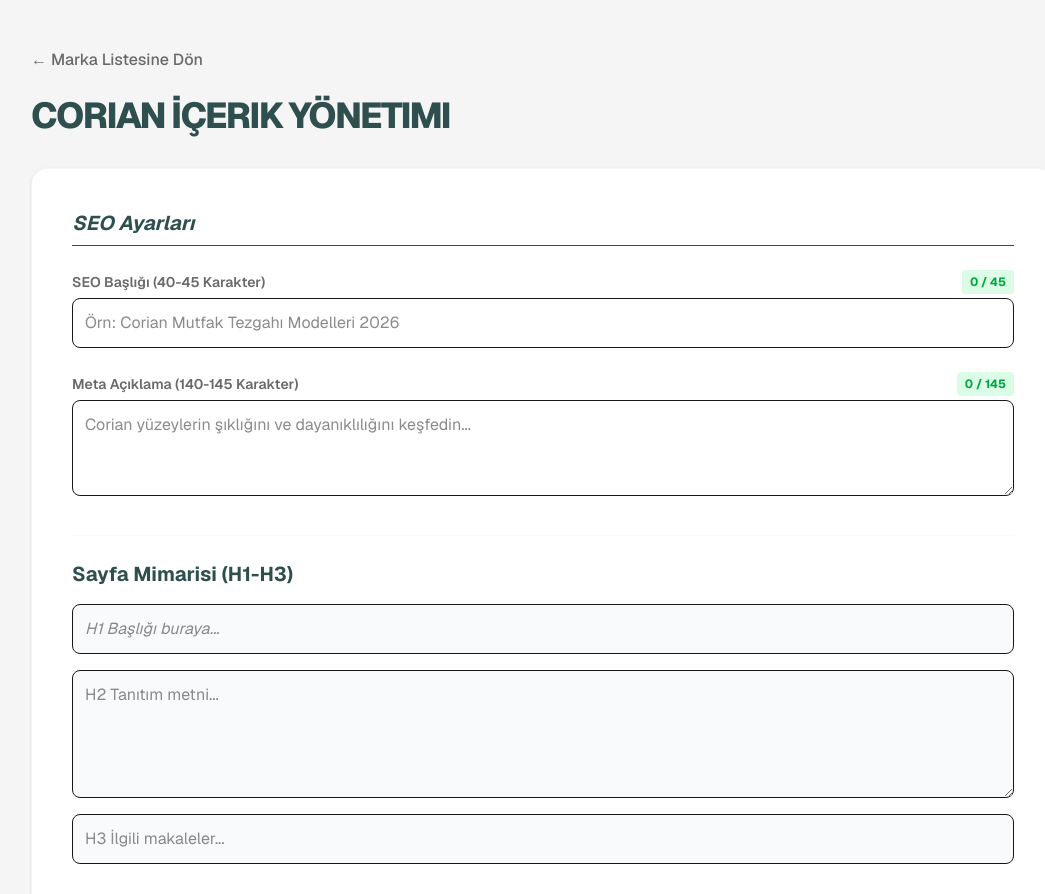
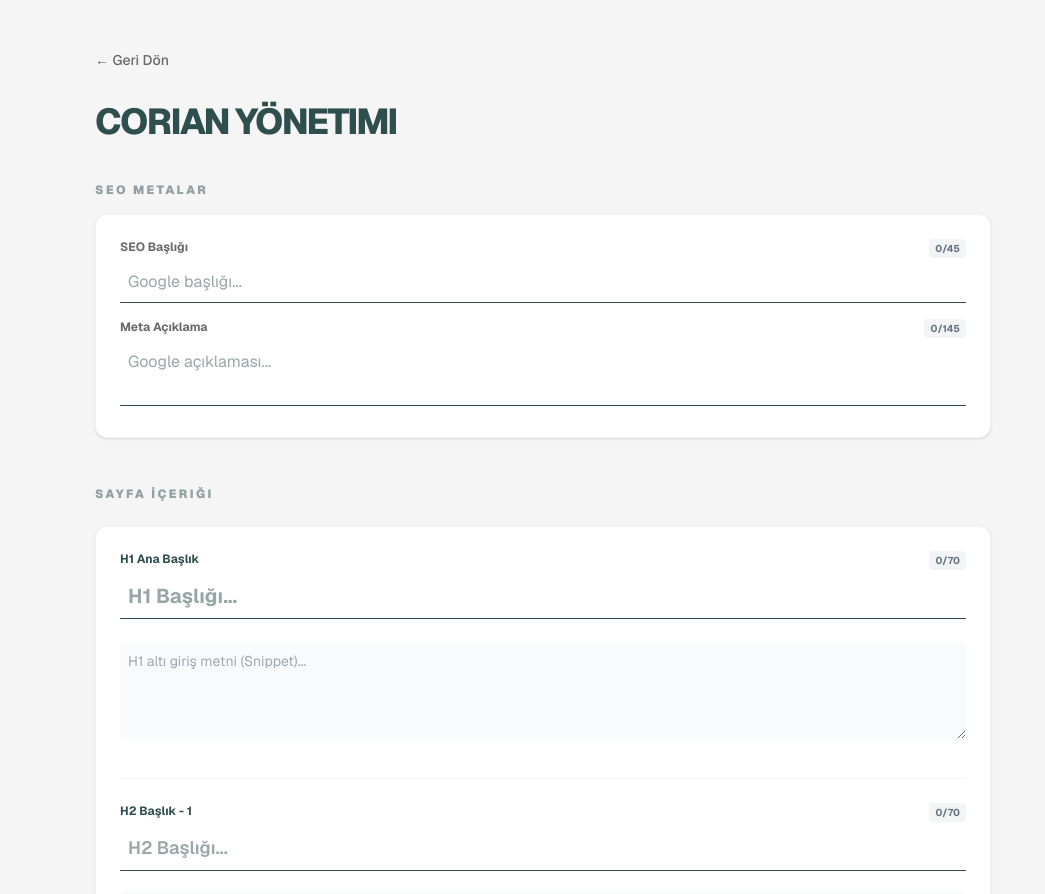
Before and after one commit to ozgurtasarimmobilya-create/my-admin-panel, a Next.js app: page /icerik-yonetimi/corian in a window 1280 px wide. Shown: the top 894 px of the page, without its empty margins (97-1142 px from the left). Built offline with nearby package versions, Linux system fonts and the light colour scheme.

Commit message:
vercel hatasi icin tip tanimlamalari eklendi

```diff
--- a/app/icerik-yonetimi/corian/page.tsx
+++ b/app/icerik-yonetimi/corian/page.tsx
@@ -1,76 +1,100 @@
-'use client'; // Bu satır sayfanın canlı etkileşimli olmasını sağlar
+'use client';
 
 import { useState } from 'react';
 import Link from 'next/link';
 
+// Hata almamak için veri yapısını tanımlıyoruz
+interface ContentItem {
+  t: string;
+  c: string;
+}
+
 export default function CorianPanel() {
   const [title, setTitle] = useState('');
-  const [description, setDescription] = useState('');
+  const [desc, setDesc] = useState('');
+  const [h1, setH1] = useState<ContentItem>({ t: '', c: '' });
+  const [h2List, setH2List] = useState<ContentItem[]>([{ t: '', c: '' }]);
+  const [h3List, setH3List] = useState<ContentItem[]>([]);
+  const [h4List, setH4List] = useState<ContentItem[]>([]);
+
+  const Counter = ({ current, limit }: { current: number, limit: number }) => (
+    <span className={`text-[10px] font-bold px-1.5 py-0.5 rounded ${current > limit ? 'bg-red-100 text-red-600' : 'bg-gray-100 text-gray-500'}`}>
+      {current}/{limit}
+    </span>
+  );
 
   return (
-    <main className="min-h-screen bg-[#F5F5F5] p-12 font-sans">
-      <div className="max-w-5xl mx-auto">
-        <Link href="/icerik-yonetimi" className="text-[#696969] hover:text-[#2F4F4F] mb-6 inline-block font-medium">
-          ← Marka Listesine Dön
-        </Link>
+    <main className="min-h-screen bg-[#F5F5F5] p-12 font-sans text-left text-[#2F4F4F]">
+      <div className="max-w-4xl mx-auto">
+        <Link href="/icerik-yonetimi" className="text-[#696969] hover:text-[#2F4F4F] mb-8 inline-block text-sm font-medium">← Geri Dön</Link>
 
-        <h1 className="text-4xl font-extrabold text-[#2F4F4F] mb-8 uppercase tracking-tighter">
-          Corian İçerik Yönetimi
-        </h1>
+        <h1 className="text-4xl font-extrabold mb-10 tracking-tighter uppercase">Corian Yönetimi</h1>
 
-        <div className="space-y-8 bg-white p-10 rounded-2xl shadow-sm border border-gray-100 text-left">
-
-          {/* SEO Bölümü */}
-          <section className="space-y-6">
-            <h2 className="text-xl font-bold text-[#2F4F4F] border-b pb-2 italic">SEO Ayarları</h2>
-
-            {/* SEO Başlığı Sayacı */}
-            <div>
-              <div className="flex justify-between items-center mb-1">
-                <label className="text-sm font-semibold text-[#696969]">SEO Başlığı (40-45 Karakter)</label>
-                <span className={`text-xs font-bold px-2 py-1 rounded ${title.length > 45 ? 'bg-red-100 text-red-600' : 'bg-green-100 text-green-600'}`}>
-                  {title.length} / 45
-                </span>
+        <div className="space-y-12">
+          {/* SEO SECTION */}
+          <section className="space-y-4">
+            <h2 className="text-xs font-black uppercase tracking-[0.2em] opacity-50">SEO Metalar</h2>
+            <div className="bg-white p-6 rounded-xl shadow-sm border border-gray-100 space-y-4">
+              <div>
+                <div className="flex justify-between mb-1"><label className="text-xs font-bold text-[#696969]">SEO Başlığı</label><Counter current={title.length} limit={45} /></div>
+                <input type="text" value={title} onChange={(e) => setTitle(e.target.value)} className="w-full p-2 border-b focus:border-[#2F4F4F] outline-none bg-transparent" placeholder="Google başlığı..." />
               </div>
-              <input
-                type="text"
-                value={title}
-                onChange={(e) => setTitle(e.target.value)}
-                className="w-full p-3 border rounded-lg focus:ring-2 focus:ring-[#2F4F4F] outline-none transition-all"
-                placeholder="Örn: Corian Mutfak Tezgahı Modelleri 2026"
-              />
-            </div>
-
-            {/* Meta Açıklama Sayacı */}
-            <div>
-              <div className="flex justify-between items-center mb-1">
-                <label className="text-sm font-semibold text-[#696969]">Meta Açıklama (140-145 Karakter)</label>
-                <span className={`text-xs font-bold px-2 py-1 rounded ${description.length > 145 ? 'bg-red-100 text-red-600' : 'bg-green-100 text-green-600'}`}>
-                  {description.length} / 145
-                </span>
+              <div>
+                <div className="flex justify-between mb-1"><label className="text-xs font-bold text-[#696969]">Meta Açıklama</label><Counter current={desc.length} limit={145} /></div>
+                <textarea value={desc} onChange={(e) => setDesc(e.target.value)} className="w-full p-2 border-b focus:border-[#2F4F4F] outline-none bg-transparent h-16 resize-none" placeholder="Google açıklaması..." />
               </div>
-              <textarea
-                value={description}
-                onChange={(e) => setDescription(e.target.value)}
-                className="w-full p-3 border rounded-lg h-24 focus:ring-2 focus:ring-[#2F4F4F] outline-none transition-all"
-                placeholder="Corian yüzeylerin şıklığını ve dayanıklılığını keşfedin..."
-              />
             </div>
           </section>
 
-          {/* İçerik Hiyerarşisi */}
-          <section className="space-y-4 pt-6 border-t border-gray-50">
-            <h2 className="text-xl font-bold text-[#2F4F4F] mb-4">Sayfa Mimarisi (H1-H3)</h2>
-            <div className="grid gap-4">
-              <input type="text" className="w-full p-3 border rounded-lg bg-gray-50 italic" placeholder="H1 Başlığı buraya..." />
-              <textarea className="w-full p-3 border rounded-lg h-32 bg-gray-50" placeholder="H2 Tanıtım metni..."></textarea>
-              <input type="text" className="w-full p-3 border rounded-lg bg-gray-50" placeholder="H3 İlgili makaleler..." />
+          {/* CONTENT SECTION */}
+          <section className="space-y-6">
+            <h2 className="text-xs font-black uppercase tracking-[0.2em] opacity-50">Sayfa İçeriği</h2>
+
+            <div className="bg-white p-6 rounded-xl shadow-sm border border-gray-100 space-y-8">
+              {/* H1 & Giriş */}
+              <div className="space-y-4">
+                <div className="flex justify-between mb-1"><label className="text-xs font-bold">H1 Ana Başlık</label><Counter current={h1.t.length} limit={70} /></div>
+                <input type="text" value={h1.t} onChange={(e) => setH1({...h1, t: e.target.value})} className="w-full p-2 font-bold text-xl border-b outline-none" placeholder="H1 Başlığı..." />
+                <textarea value={h1.c} onChange={(e) => setH1({...h1, c: e.target.value})} className="w-full p-2 mt-2 text-sm text-gray-600 bg-gray-50 rounded outline-none h-24" placeholder="H1 altı giriş metni (Snippet)..." />
+              </div>
+
+              {/* H2 Listesi */}
+              {h2List.map((item, i) => (
+                <div key={`h2-${i}`} className="pt-6 border-t border-gray-100 space-y-3">
+                  <div className="flex justify-between mb-1"><label className="text-xs font-bold">H2 Başlık - {i+1}</label><Counter current={item.t.length} limit={70} /></div>
+                  <input type="text" value={item.t} onChange={(e) => {const n=[...h2List]; n[i].t=e.target.value; setH2List(n)}} className="w-full p-2 font-semibold border-b outline-none text-lg" placeholder="H2 Başlığı..." />
+                  <textarea value={item.c} onChange={(e) => {const n=[...h2List]; n[i].c=e.target.value; setH2List(n)}} className="w-full p-2 mt-2 text-sm text-gray-600 bg-gray-50 rounded outline-none h-32" placeholder="H2 içerik metni..." />
+                </div>
+              ))}
+
+              {/* H3 Listesi */}
+              {h3List.map((item, i) => (
+                <div key={`h3-${i}`} className="pt-6 border-t border-gray-100 pl-6 border-l-2 border-gray-200 space-y-3">
+                  <div className="flex justify-between mb-1"><label className="text-xs font-bold">H3 Başlık - {i+1}</label><Counter current={item.t.length} limit={70} /></div>
+                  <input type="text" value={item.t} onChange={(e) => {const n=[...h3List]; n[i].t=e.target.value; setH3List(n)}} className="w-full p-2 font-medium border-b outline-none text-md" placeholder="H3 Başlığı..." />
+                  <textarea value={item.c} onChange={(e) => {const n=[...h3List]; n[i].c=e.target.value; setH3List(n)}} className="w-full p-2 mt-2 text-sm text-gray-600 bg-gray-50 rounded outline-none h-24" placeholder="H3 içerik metni..." />
+                </div>
+              ))}
+
+              {/* H4 Listesi */}
+              {h4List.map((item, i) => (
+                <div key={`h4-${i}`} className="pt-6 border-t border-gray-100 pl-12 border-l-2 border-gray-100 space-y-3">
+                  <div className="flex justify-between mb-1"><label className="text-xs font-bold">H4 Başlık - {i+1}</label><Counter current={item.t.length} limit={70} /></div>
+                  <input type="text" value={item.t} onChange={(e) => {const n=[...h4List]; n[i].t=e.target.value; setH4List(n)}} className="w-full p-2 text-sm border-b outline-none font-medium text-gray-700" placeholder="H4 Başlığı..." />
+                  <textarea value={item.c} onChange={(e) => {const n=[...h4List]; n[i].c=e.target.value; setH4List(n)}} className="w-full p-2 mt-2 text-xs text-gray-500 bg-gray-50 rounded outline-none h-20" placeholder="H4 içerik metni..." />
+                </div>
+              ))}
+
+              {/* Kontrol Butonları */}
+              <div className="flex gap-3 pt-6 border-t border-gray-100">
+                <button type="button" onClick={() => setH2List([...h2List, {t:'', c:''}])} className="text-[10px] font-black tracking-widest border-2 border-[#2F4F4F] px-4 py-2 rounded-lg hover:bg-[#2F4F4F] hover:text-white transition-all">+ H2 EKLE</button>
+                <button type="button" onClick={() => setH3List([...h3List, {t:'', c:''}])} className="text-[10px] font-black tracking-widest border-2 border-[#2F4F4F] px-4 py-2 rounded-lg hover:bg-[#2F4F4F] hover:text-white transition-all">+ H3 EKLE</button>
+                <button type="button" onClick={() => setH4List([...h4List, {t:'', c:''}])} className="text-[10px] font-black tracking-widest border-2 border-[#2F4F4F] px-4 py-2 rounded-lg hover:bg-[#2F4F4F] hover:text-white transition-all">+ H4 EKLE</button>
+              </div>
             </div>
           </section>
 
-          <button className="w-full bg-[#2F4F4F] text-[#F5F5F5] py-4 rounded-xl font-bold text-lg hover:bg-[#1e3333] transition-all shadow-xl active:scale-[0.98]">
-            İÇERİĞİ SİSTEME KAYDET
-          </button>
+          <button className="w-full bg-[#2F4F4F] text-white py-5 rounded-2xl font-black text-xl hover:shadow-2xl transition-all uppercase tracking-[0.3em] active:scale-[0.98]">Sistemi Güncelle</button>
         </div>
       </div>
     </main>
```
